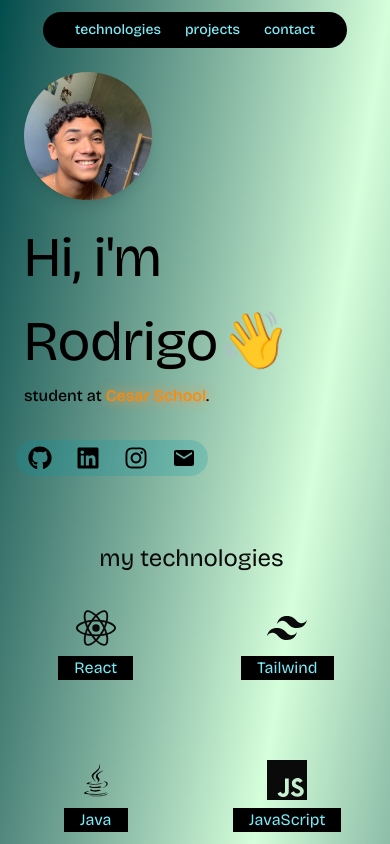
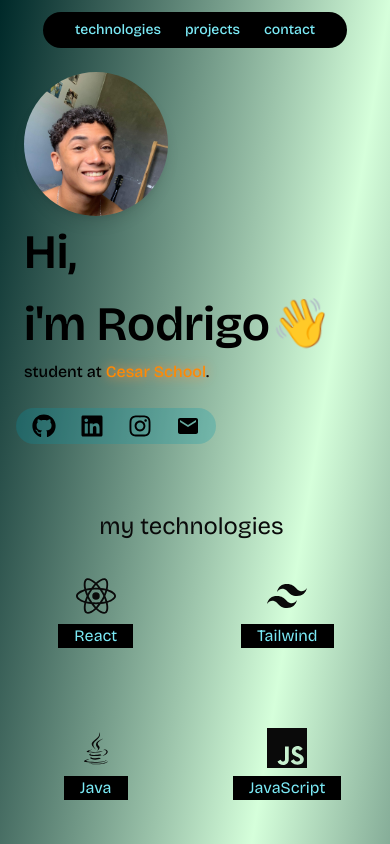
Before and after one commit to rodrigog10/portfolio, a Next.js app: page / in a window 390 px wide. Shown: the top 844 px of the page. Built offline with nearby package versions, Linux system fonts and the light colour scheme.

Commit message:
atualização

```diff
--- a/src/app/components/aboutme.tsx
+++ b/src/app/components/aboutme.tsx
@@ -69,10 +69,10 @@ export default function AboutMe() {
           </h2>
 
 
-          <div className=" border-black border-[2px] max-w-[35rem] my-[1rem]
+          <div className=" border-black/10 rounded-2xl border-[1.5px] max-w-[35rem] my-[1rem]
           shadow-[-2px_0_15px_#5b979d] p-6 ">
   <h3 className="paragrafo">
-    <span className="text-[1rem] sm:text-[1.2rem] md:text-[1.2rem]">
+    <span className=" text-[1rem] sm:text-[1.2rem] md:text-[1.2rem]">
 
       currently, i am continuing my studies, keeping myself informed
       about the latest developments in programming and seeking to
--- a/src/app/components/contact.tsx
+++ b/src/app/components/contact.tsx
@@ -7,9 +7,9 @@ export default function Contact() {
   return (
     <PageOpacity>
       <div id="contato"
-      className="flex flex-col px-4">
+      className="flex flex-col px-4 mt-6">
 
-        <div className="bg-[rgba(0,153,170,0.23)] rounded-full p-1.5 px-3 w-fit  mt-[2rem] ">
+        <div className="bg-[rgba(0,153,170,0.25)] rounded-full p-1.5 px-4 w-fit  ">
 
 
 
--- a/src/app/components/header.tsx
+++ b/src/app/components/header.tsx
@@ -5,50 +5,50 @@ import PageOpacity from "./pageopacity";
 
 export default function Header() {
     return (
-    <div className="mt-[4.5rem] flex flex-col ">
+        <div className="mt-[4.5rem]">
+            <PageOpacity>
+                <div className="mx-auto flex justify-between items-start px-6 text-black">
 
-      <div className="">
-        <PageOpacity>
-          <div className="mx-auto flex flex-col text-black px-6">
+                    {/* TEXTO */}
+                    <div className="flex ">
+                        <div className="flex-col">
                             <img
-                                src="/euportfolio.jpeg" // coloca tua imagem em /public
+                                src="/euportfolio.jpeg"
                                 alt="Rodrigo"
-                                className=" w-32 h-32 md:w-42 md:h-42 rounded-full object-cover mb-4 shadow-lg"
+                                className="self-end w-36 h-36 md:w-72 md:h-72 rounded-full object-cover shadow-lg
+                                transition-transform duration-300 hover:scale-105"
                             />
-
-  <h1 className="titulo text-[5rem]  ">
-  Hi,
-   i'm <span className="relative inline-block after:content-['']
+                        <h1 className="titulo text-[5rem] font-semibold ">
+                            Hi,<br />
+                            i'm{" "}
+                            <span className="relative inline-block after:content-['']
                         after:absolute after:left-0 after:bottom-2 after:w-0 after:h-[3px]
                         after:bg-[#000000] after:transition-all after:duration-300
-    hover:after:w-full">Rodrigo</span>
-    <span className="inline-block animate-[wave_2.5s_infinite] origin-[70%_70%]">👋</span>
+                        hover:after:w-full">
+                        Rodrigo
+                    </span>
+                            <span className="inline-block animate-[wave_2.5s_infinite] origin-[70%_70%]">
+                        👋
+                    </span>
+                        </h1>
+                            <span className="font-medium text-[1rem]">
+                            student at{" "}
+                                <span className="relative text-orange-400 drop-shadow-[0_0_6px_#fb923c] transition-all
+                        duration-300 hover:drop-shadow-[0_0_12px_#fb923c] after:content-['']
+                        after:absolute after:left-0 after:bottom-0 after:w-0 after:h-[2px]
+                        after:bg-orange-400 after:transition-all after:duration-300
+                        hover:after:w-full">
+                        Cesar School
+                    </span>.
+                        </span>
+                    </div>
 
-</h1>
+                    </div>
 
-
-
-  <h2 className="font-medium text-[1rem]  ">
-    student at
-    <span className="relative text-orange-400 drop-shadow-[0_0_6px_#fb923c] transition-all
-    duration-300 hover:drop-shadow-[0_0_12px_#fb923c] after:content-[''] after:absolute after:left-0
-    after:bottom-0 after:w-0 after:h-[2px] after:bg-orange-400 after:transition-all
-    after:duration-300
-    hover:after:w-full">
-  {" "}Cesar School
-</span>.
-
-
-
-  </h2>
-
+                    {/* IMAGEM */}
 
                 </div>
             </PageOpacity>
         </div>
-
-    </div>
-
-
     );
 }
--- a/src/app/components/projects.tsx
+++ b/src/app/components/projects.tsx
@@ -23,7 +23,7 @@ export default function Projects() {
       mt-6 sm:mt-8 md:mt-[4rem] mb-6 sm:mb-8 md:mb-[4rem]">
         {/* Text */}
         <PageOpacity>
-          <div className="text-left shadow-[-2px_0_15px_#2a3f2c] p-6">
+          <div className="text-left  p-6">
             <h2 className=" text-4xl sm:text-5xl bg-clip-text text-transparent bg-gradient-to-tl from-[#2a3f2c] via-[#3f5b40] to-[#1d2a1e] ">
               DrinkAnCoffee.
             </h2>
@@ -103,7 +103,7 @@ export default function Projects() {
 
         {/* Text */}
         <PageOpacity>
-          <div className="flex flex-col  shadow-[-2px_0_15px_#000000] p-6
+          <div className="flex flex-col p-6
            justify-start text-left md:justify-end md:text-end">
             <h2 className=" text-4xl sm:text-5xl text-black">
               Task List
--- a/src/app/components/tecnologiecard.tsx
+++ b/src/app/components/tecnologiecard.tsx
@@ -15,7 +15,7 @@ export default function TecnologiaCard({ nome, Icon }: TecnologiaCardProps) {
               hover:shadow-[4px_0_15px_#5b979d] hover:drop-shadow-[0_0_1px_#000000b0] "
       >
           <Icon className="w-10 h-10 md:w-14 md:h-14 " />
-        <span className="text-[rgb(123,234,246)] bg-black px-4 mt-2 font-poppins text-20px">{nome}</span>
+        <span className="text-[rgb(123,234,246)] bg-black  px-4 mt-2 font-poppins text-20px">{nome}</span>
       </div>
     </HoverGrow>
   );
--- a/src/app/globals.css
+++ b/src/app/globals.css
@@ -27,7 +27,7 @@ html {
 
 @media (max-width: 1024px) {
   .titulo {
-    font-size: 3.5rem;
+    font-size: 3rem;
     /* tamanho menor para telas menores que 1024px */
   }
   @media (max-width: 1024px) {
--- a/src/app/layout.tsx
+++ b/src/app/layout.tsx
@@ -8,7 +8,7 @@ export default function RootLayout({
   return (
     <html lang="en">
       <body
-        className={`antialiased bg-gradient-to-br from-[#014d4d] via-[#c1ffc9ab] to-[#014d4d]  `}
+        className={`antialiased bg-gradient-to-br from-[#002929] via-[#c1ffc9ab] to-[#002929]  `}
       >
         {children}
       </body>
```
Also changed, not shown: 1 other file (tests, documents, lock files or other folders). Lines whose indentation alone changed are shown as unchanged.
